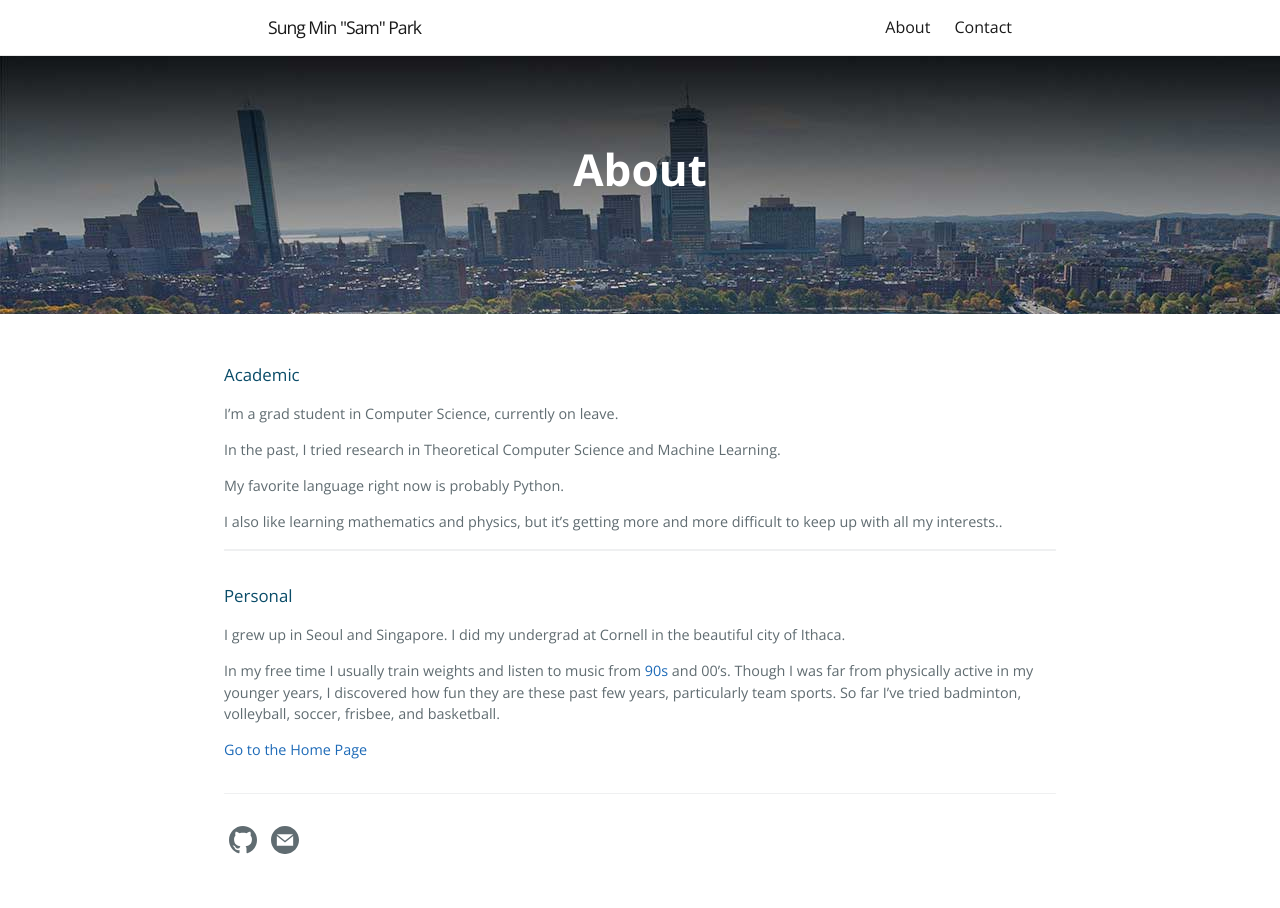
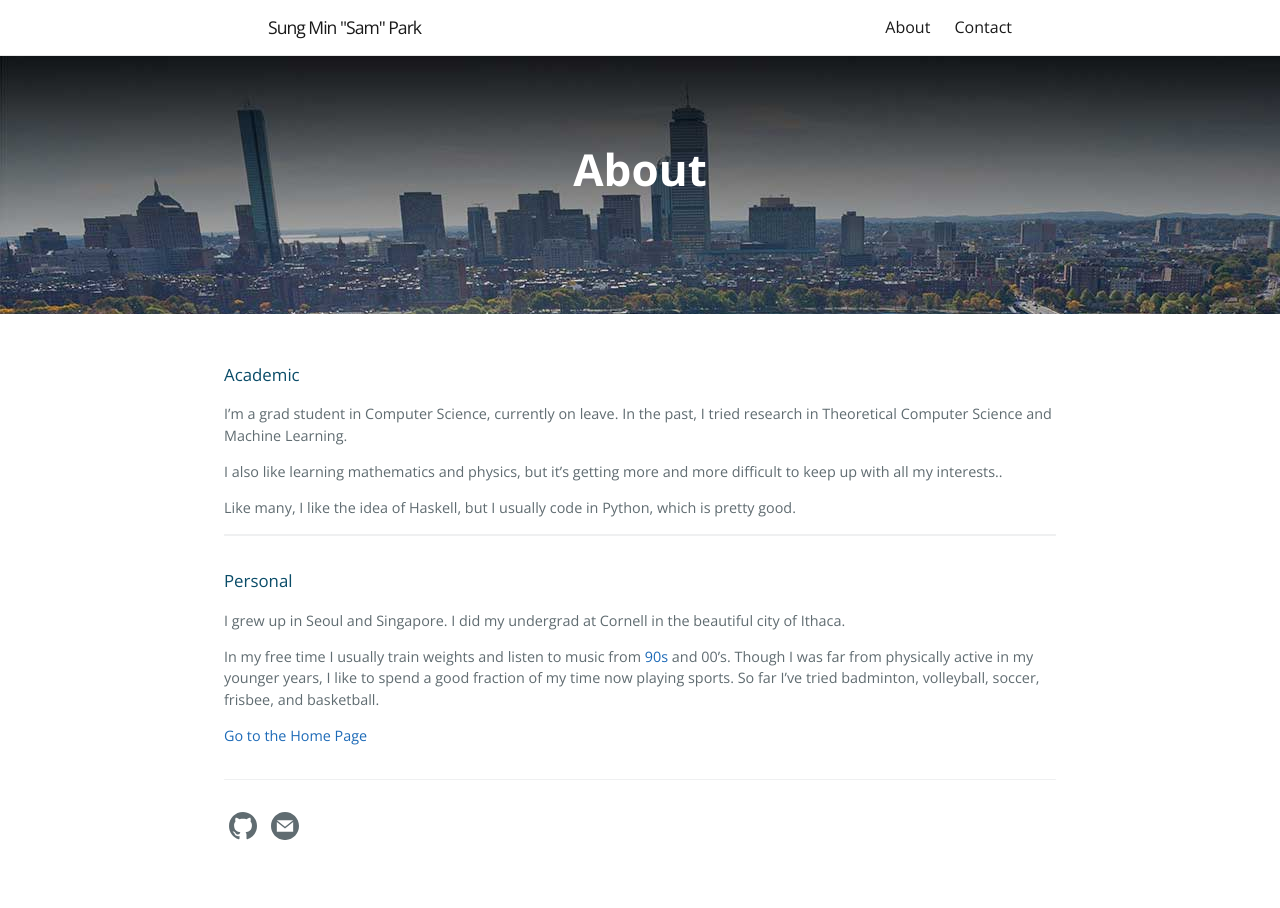
Before and after one commit to sung-max/sung-max.github.io, a Jekyll site: the page built from about.md, in a window 1280 px wide. Built offline with Jekyll 4.4.1, drawn with Linux system fonts in a browser that asks for light colours.

Commit message:
Update about.md

```diff
--- a/about.md
+++ b/about.md
@@ -7,12 +7,11 @@ permalink: /about/
 ### Academic
 
 I'm a grad student in Computer Science, currently on leave.
-
 In the past, I tried research in Theoretical Computer Science and Machine Learning.
 
-My favorite language right now is probably Python.
+I also like learning mathematics and physics, but it's getting more and more difficult to keep up with all my interests..
 
-I also like learning mathematics and physics, but it's getting more and more difficult to keep up with all my interests..
+Like many, I like the idea of Haskell, but I usually code in Python, which is pretty good.
 
 ------------
 
@@ -22,7 +21,7 @@ I grew up in Seoul and Singapore.
 I did my undergrad at Cornell in the beautiful city of Ithaca.
 
 In my free time I usually train weights and listen to music from [90s][shes-so-high] and 00's.
-Though I was far from physically active in my younger years, I discovered how fun they are these past few years, particularly team sports. So far I've tried badminton, volleyball, soccer, frisbee, and basketball.
+Though I was far from physically active in my younger years, I like to spend a good fraction of my time now playing sports. So far I've tried badminton, volleyball, soccer, frisbee, and basketball.
 
 
 [Go to the Home Page](../)
```
